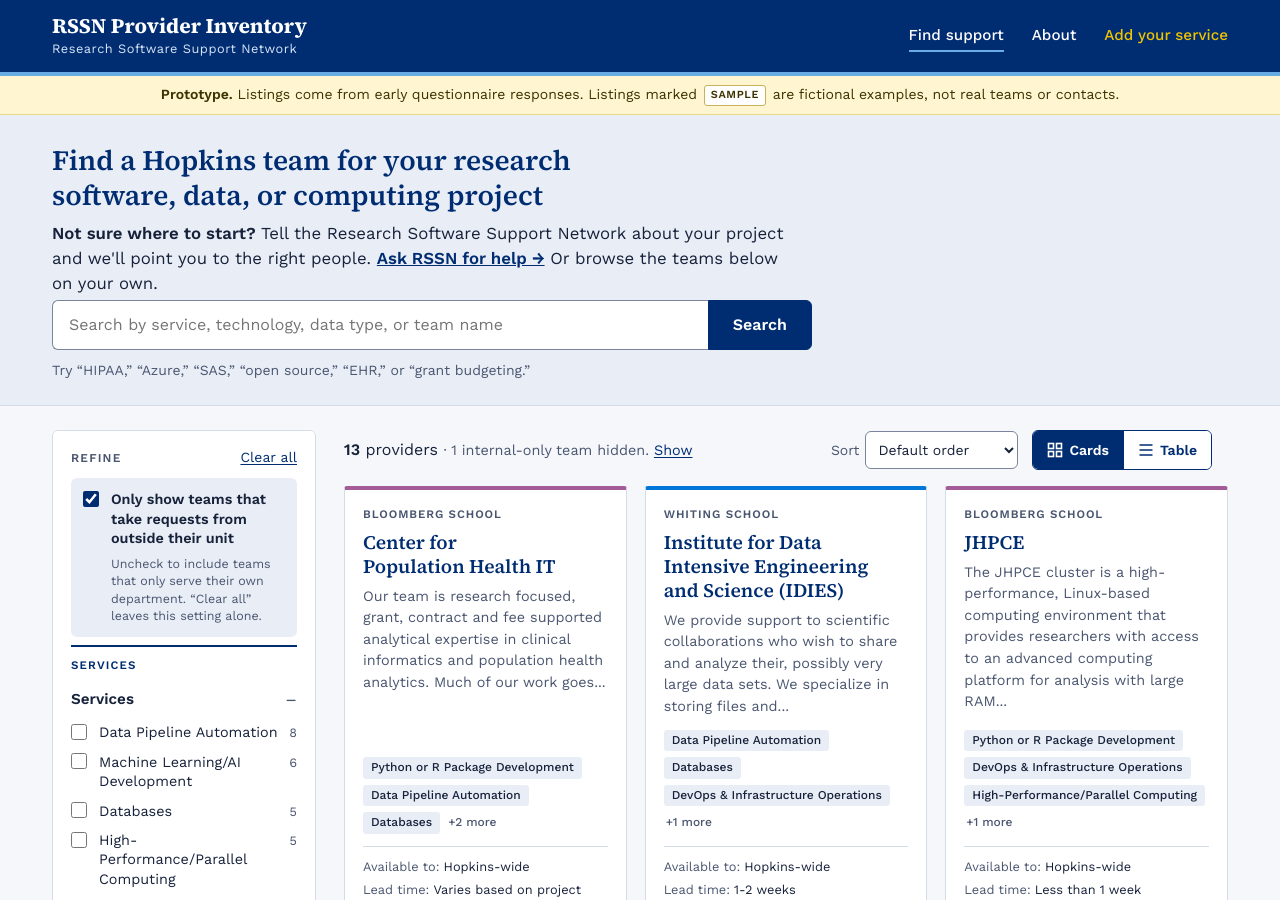
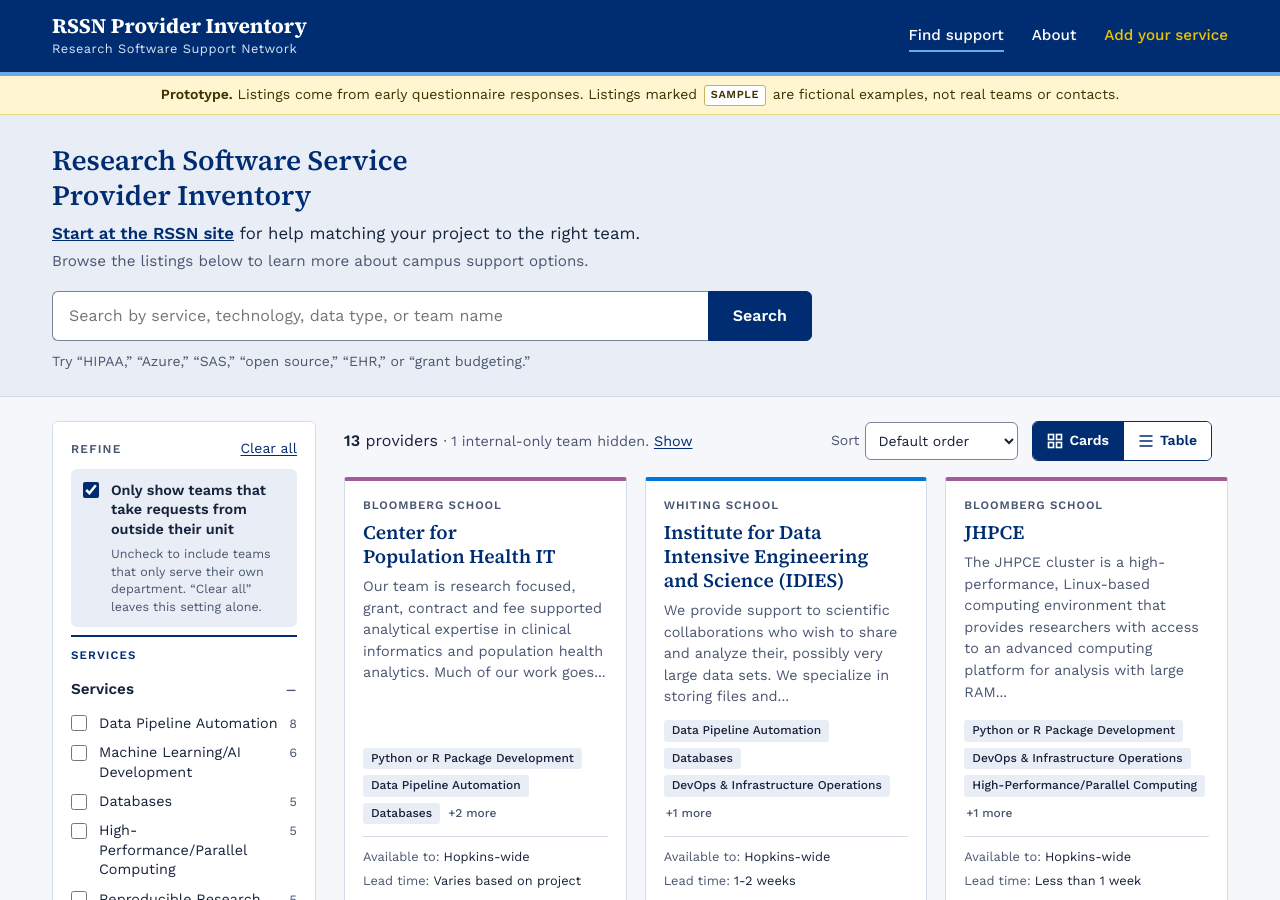
Before and after one commit to JHU-RSSN/RSSN_Provider_Inventory, a Jekyll site: the page built from index.html, in a window 1280 px wide and 900 px high. Built offline with Jekyll 4.4.1, drawn with Linux system fonts in a browser that asks for light colours.

```diff
--- a/_layouts/provider.html
+++ b/_layouts/provider.html
@@ -170,7 +170,7 @@
           {%- if page.sample %}This is a sample listing, not a real team.<br>{% endif %}
           Is something out of date?<br>
           <span class="edit-note__buttons">
-            <a class="button" href="{{ '/request-a-change/' | relative_url }}?team={{ page.slug }}">See all answers &amp; request a change</a>
+            <a class="button" href="{{ '/request-a-change/' | relative_url }}?team={{ page.slug }}">See all answers &amp; request a change via email</a>
             <a class="button button--secondary" href="https://github.com/{{ site.repository }}/edit/{{ site.branch }}/{{ page.path }}">Suggest an edit on GitHub</a>
           </span>
         </p>
--- a/add-your-service.html
+++ b/add-your-service.html
@@ -27,7 +27,7 @@
   <p>You don't need to do anything else. RSSN imports questionnaire responses into listings and will ask you to review yours before it goes live. After that, please request changes in one of the ways below rather than resubmitting the questionnaire.</p>
 
   <h2>Update an existing listing</h2>
-  <p><strong>The easy way:</strong> open your team's profile and click <strong>See all answers &amp; request a change</strong>, or <a href="{{ '/request-a-change/' | relative_url }}">choose your team here</a>. You'll see every question with all of its answer choices and your team's current answers selected. Change what's out of date, and the page writes an email to RSSN listing your changes. RSSN updates the listing for you.</p>
+  <p><strong>The easy way:</strong> open your team's profile and click <strong>See all answers &amp; request a change via email</strong>, or <a href="{{ '/request-a-change/' | relative_url }}">choose your team here</a>. You'll see every question with all of its answer choices and your team's current answers selected. Change what's out of date, and the page writes an email to RSSN listing your changes. RSSN updates the listing for you.</p>
   <p><strong>On GitHub:</strong> open your team's profile on this site and click <strong>Suggest an edit on GitHub</strong> at the bottom. Every answer choice is listed in the file, so you only need to select or unselect lines: delete the <code>#&nbsp;</code> in front of an answer to select it, or type <code>#&nbsp;</code> in front of it to unselect it. To change a service, change the word after it to <code>not offered</code>, <code>offered</code>, or <code>strength</code>. Update the <code>updated:</code> date, then propose your changes the same way.</p>
 
   <h2>The listing template</h2>
--- a/index.html
+++ b/index.html
@@ -9,9 +9,10 @@
 {%- assign providers = real | concat: samples -%}
 <section class="search-band">
   <div class="search-band__inner">
-    <h1 class="search-band__title">Find a Hopkins team for your research software, data, or computing project</h1>
-    {%- comment %} Placeholder wording; the link comes from rssn_help_url in _config.yml. {% endcomment %}
-    <p class="search-band__lead"><strong>Not sure where to start?</strong> Tell the Research Software Support Network about your project and we'll point you to the right people. <a href="{{ site.rssn_help_url }}">Ask RSSN for help&nbsp;&rarr;</a> Or browse the teams below on your own.</p>
+    <h1 class="search-band__title">Research Software Service Provider Inventory</h1>
+    {%- comment %} The RSSN link comes from rssn_help_url in _config.yml. {% endcomment %}
+    <p class="search-band__lead"><a href="{{ site.rssn_help_url }}">Start at the RSSN site</a> for help matching your project to the right team.</p>
+    <p class="search-band__lead search-band__lead--quiet">Browse the listings below to learn more about campus support options.</p>
     <form class="search" role="search" action="{{ '/' | relative_url }}" method="get" id="search-form">
       <label class="visually-hidden" for="q">Search providers</label>
       <input type="search" id="q" name="q" placeholder="Search by service, technology, data type, or team name" autocomplete="off">
```
